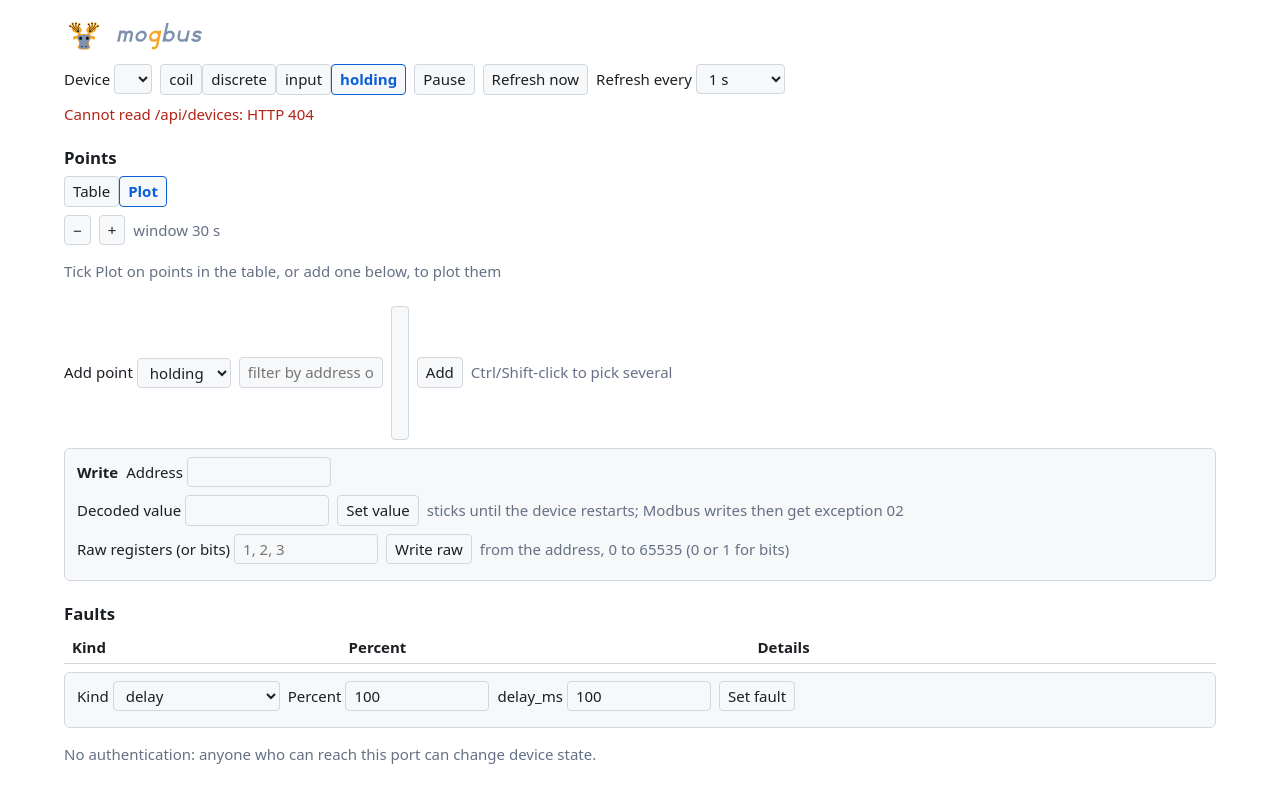
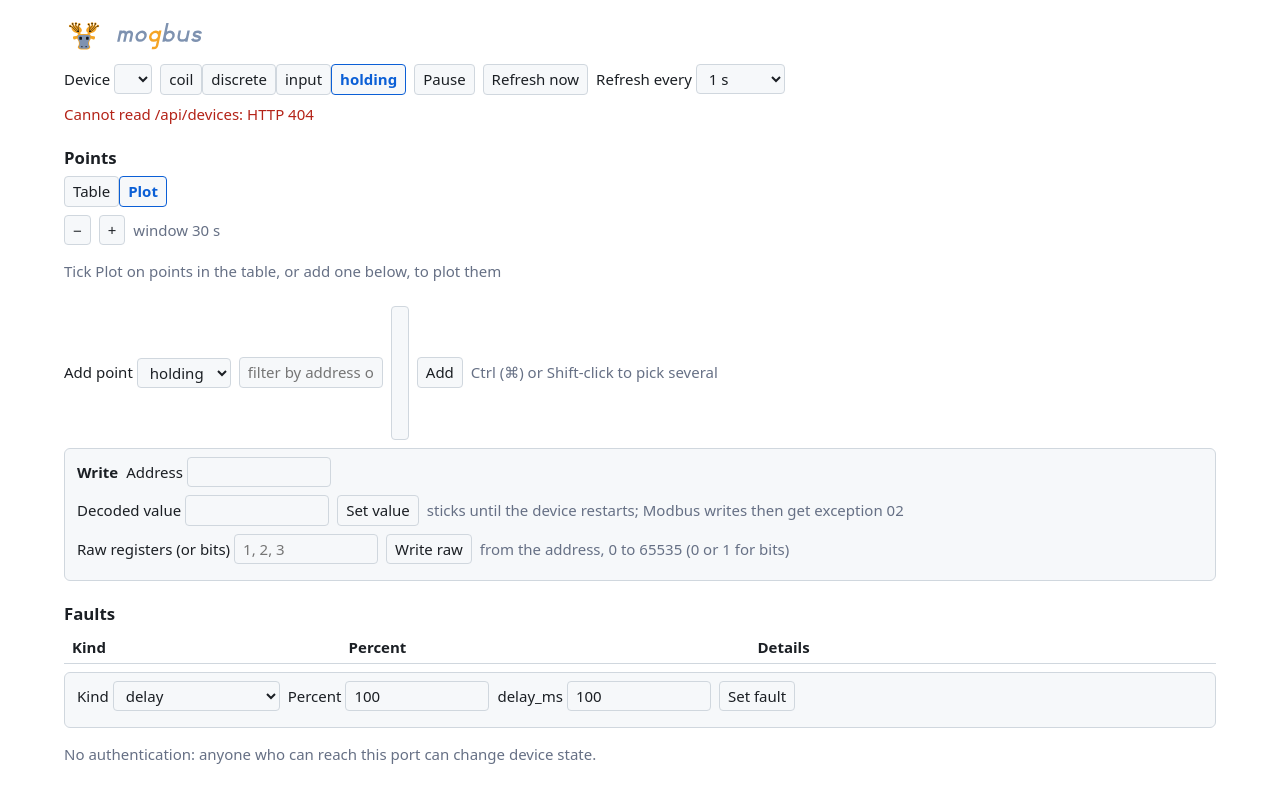
Before and after one commit to BolvicBolvicovic/modbus-sim, a plain HTML site: page src/webui/index.html in a window 1280 px wide. Both pictures are taken after a click on the tab "Plot". Drawn offline with Linux system fonts and the light colour scheme; no server answers.

Commit message:
Web UI plot: mention Cmd in the multi-select hint
Co-Authored-By: Claude Opus 5.5 <noreply@anthropic.com>

```diff
--- a/src/webui/index.html
+++ b/src/webui/index.html
@@ -89,7 +89,7 @@ input { width: 9rem; }
 <input id="padd" placeholder="filter by address or type" autocomplete="off" aria-label="Filter the points to add">
 <select id="padd_list" multiple size="6" aria-label="Points to add"></select>
 <button id="padd_go" type="button">Add</button>
-<span class="muted">Ctrl/Shift-click to pick several</span>
+<span class="muted">Ctrl (⌘) or Shift-click to pick several</span>
 </div>
 </div>
 
```
